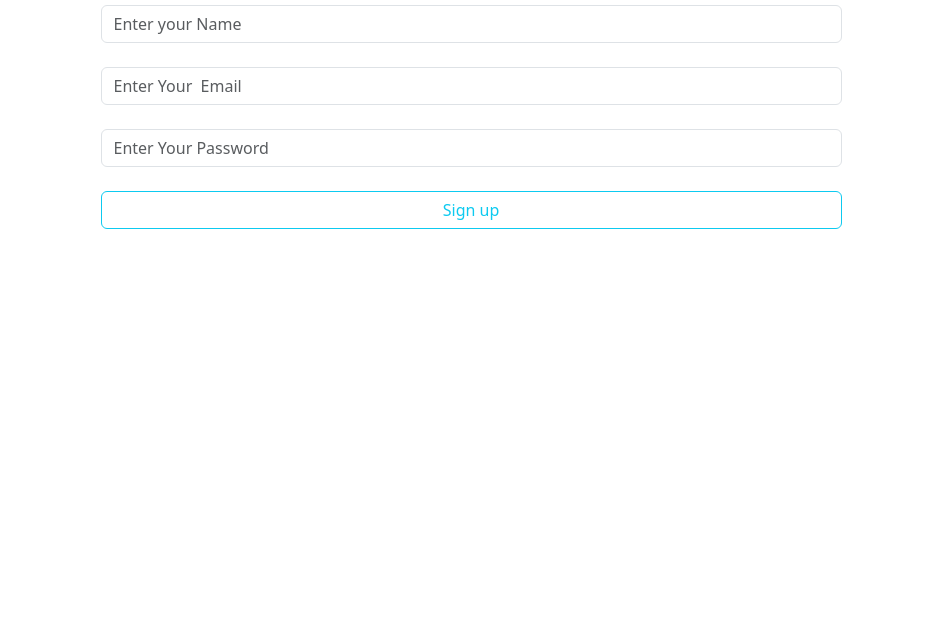
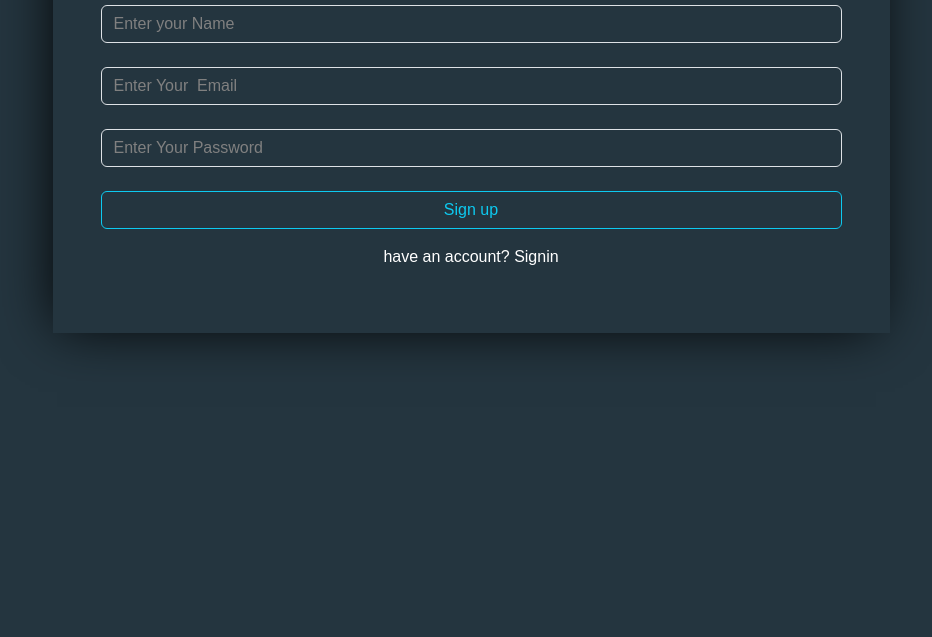
Before and after one commit to omaribrahim16/Smart-login, a plain HTML site: page signup/index.html in a window 1280 px wide. Shown: the part 163-800 px from the top of the page, without its empty margins (169-1101 px from the left). Drawn offline with nearby package versions, Linux system fonts and the light colour scheme; the site is published under a folder, as on GitHub Pages, so addresses that start at the root find nothing.

Commit message:
updated second commit

```diff
--- a/JS/index.js
+++ b/login/js/index.js
@@ -18,7 +18,7 @@ function validateUser() {
         if(signEmail.value == userList[i].email && signPassword.value == userList[i].password){
             var currentUser = userList[i].name;
             localStorage.setItem('currentUser', currentUser);
-            location.href='../welcome.html';
+            location.href='../../welcome/index.html';
             break;
         }
         else{
--- /dev/null
+++ b/signup/css/style.css
@@ -0,0 +1,26 @@
+body {
+    background-color: rgb(36, 53, 63);
+    font-family: 'Titillium Web', sans-serif;
+    color: white;
+
+}
+
+.group {
+    box-shadow: rgb(0, 0, 0) -5px 2px 54px -9px;
+}
+
+.form-control:focus {
+    box-shadow: none;
+    background-color: rgb(36, 53, 63);
+    color: white;
+}
+
+.form-control {
+    background-color: rgb(36, 53, 63);
+    color: white;
+
+}
+
+.form-control::placeholder {
+    color: grey;
+}
--- a/signup.html
+++ b/signup/index.html
@@ -8,7 +8,7 @@
     <link href="https://cdn.jsdelivr.net/npm/bootstrap@5.3.7/dist/css/bootstrap.min.css" rel="stylesheet"
         integrity="sha384-LN+7fdVzj6u52u30Kp6M/trliBMCMKTyK833zpbD+pXdCLuTusPj697FH4R/5mcr" crossorigin="anonymous">
     <!-- CSS file link -->
-    <link rel="stylesheet" href="/css/style.css">
+    <link rel="stylesheet" href="./css/style.css">
     <title>Sign up</title>
 </head>
 
@@ -23,7 +23,7 @@
             <div class="text-center" id="message"></div>
             <button id="login" class="btn btn-outline-info w-100">Sign up</button>
             <p class="text-white mt-3">have an account?
-                <a class="text-white text-decoration-none" href="inde.html">Signin</a>
+                <a class="text-white text-decoration-none" href="../login/index.html">Signin</a>
             </p>
         </div>
 
@@ -33,7 +33,7 @@
         integrity="sha384-ndDqU0Gzau9qJ1lfW4pNLlhNTkCfHzAVBReH9diLvGRem5+R9g2FzA8ZGN954O5Q"
         crossorigin="anonymous"></script>
 
-    <script src="./JS/signup.js"></script>
+    <script src="./js/index.js"></script>
 </body>
 
 </html>
--- a/JS/signup.js
+++ b/signup/js/index.js
@@ -32,7 +32,7 @@ function add(){
             password: signPassword.value
         }
         userList.push(obj);
-        location.href = "../index.html";
+        location.href = "../../login/index.html";
         localStorage.setItem("userList", JSON.stringify(userList));
         }
 
--- /dev/null
+++ b/welcome/css/style.css
@@ -0,0 +1,26 @@
+body {
+    background-color: rgb(36, 53, 63);
+    font-family: 'Titillium Web', sans-serif;
+    color: white;
+
+}
+
+.group {
+    box-shadow: rgb(0, 0, 0) -5px 2px 54px -9px;
+}
+
+.form-control:focus {
+    box-shadow: none;
+    background-color: rgb(36, 53, 63);
+    color: white;
+}
+
+.form-control {
+    background-color: rgb(36, 53, 63);
+    color: white;
+
+}
+
+.form-control::placeholder {
+    color: grey;
+}
--- a/JS/welcome.js
+++ b/welcome/js/index.js
@@ -2,5 +2,5 @@ document.getElementById("userName").innerHTML = localStorage.getItem("currentUse
 
 document.getElementById("logout").addEventListener("click", function (){
     localStorage.removeItem("currentUser");
-    location.href = "../index.html";
+    location.href = "../login/index.html";
 })
```
Also changed, not shown: login/index.html (renamed from index.html, +3 -3 lines), welcome.html (deleted, +0 -37 lines), welcome/index.html (added, +37 -0 lines), login/css/style.css (line endings or trailing spaces).
